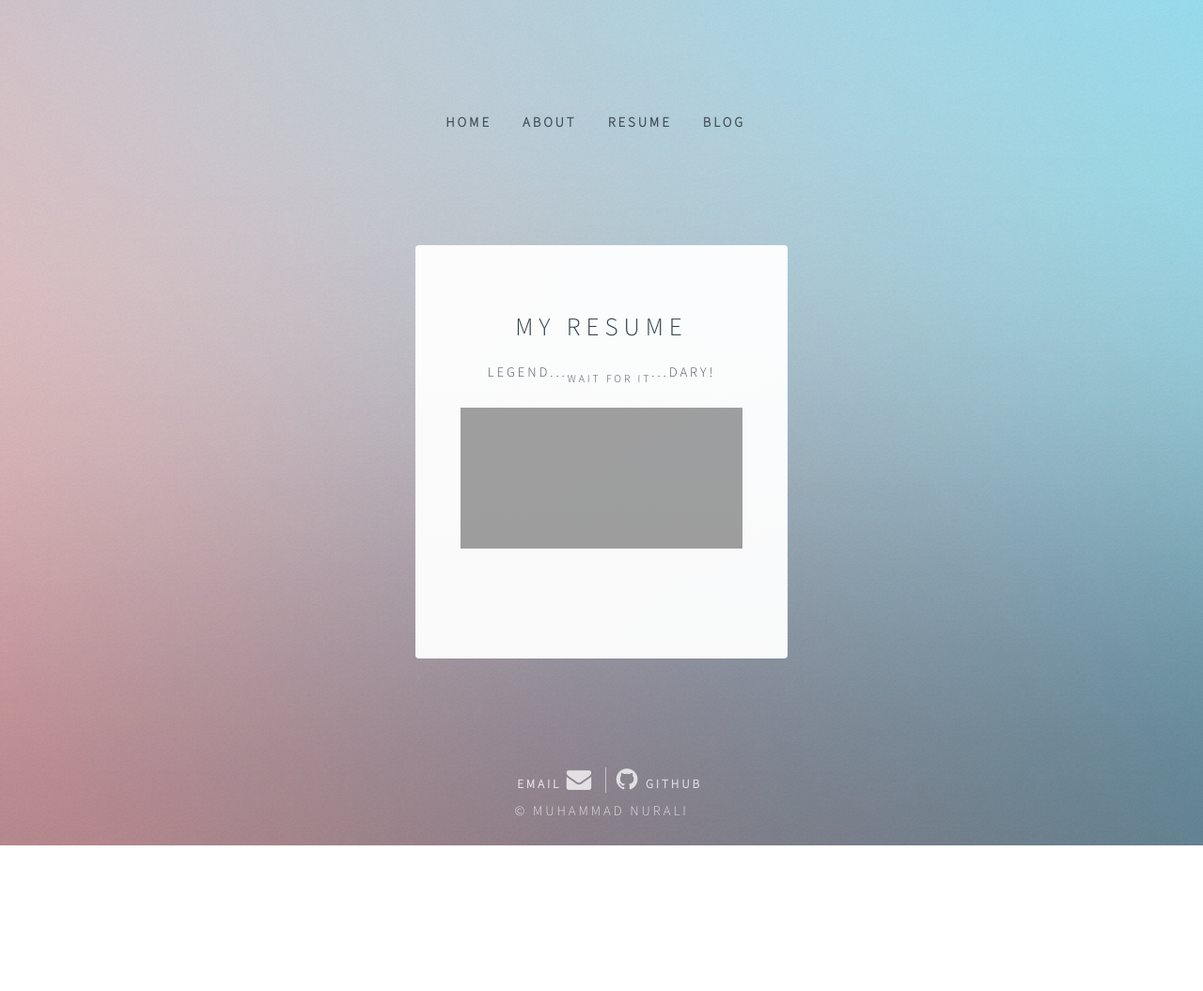
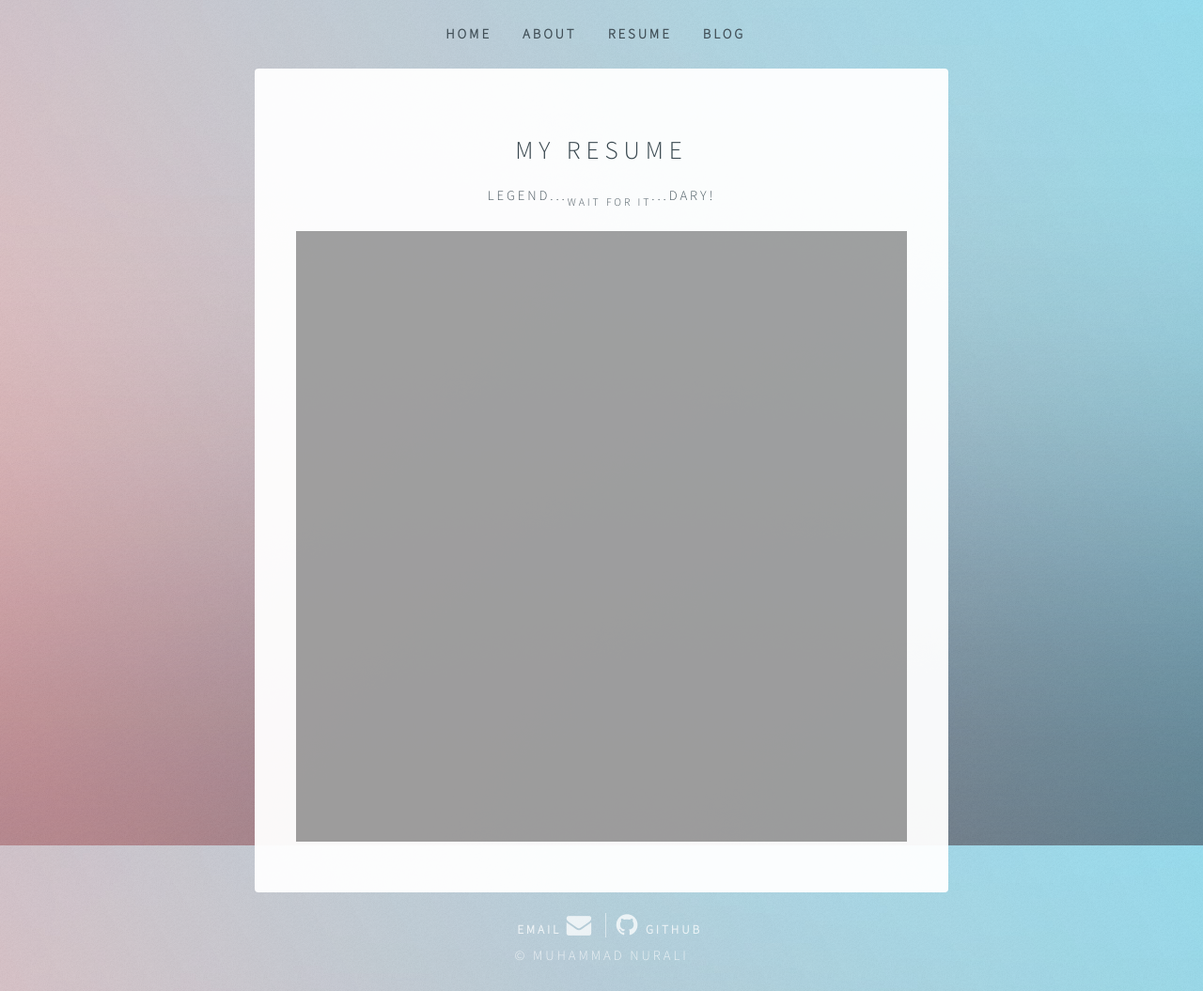
Before and after one commit to nurali93/nurali93.github.io-v1, a Jekyll site: the page built from resume/index.html, in a window 1280 px wide. Shown: the whole page at 94% size. Built offline with Jekyll 4.4.1, drawn with Linux system fonts in a browser that asks for light colours; before the commit the page ends 900 px from its top, so only the background shows below that.

Commit message:
iframe dimension

```diff
--- a/resume/index.html
+++ b/resume/index.html
@@ -5,5 +5,5 @@
 <div class="blurb">
    	<h1>My Resume</h1>
 	<p>Legend...<sub>wait for it</sub>...dary!</p>
-	<iframe src="https://nurali93.github.io/resume/resume-muhammad-nurali.pdf" type="pdf"></iframe>
+	<iframe src="https://nurali93.github.io/resume/resume-muhammad-nurali.pdf" type="pdf" width="650" height="650"></iframe>
 </div><!-- /.blurb -->
```
